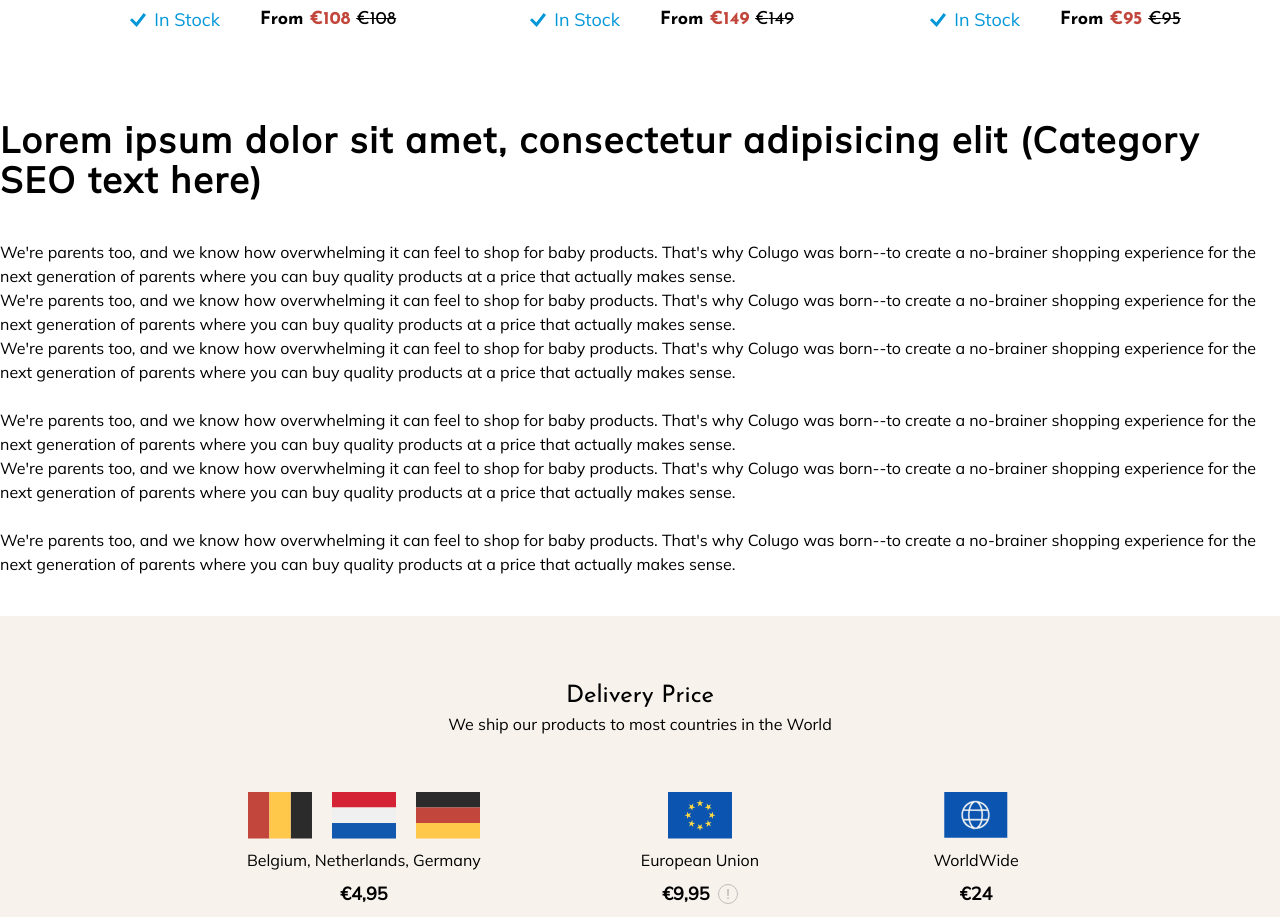
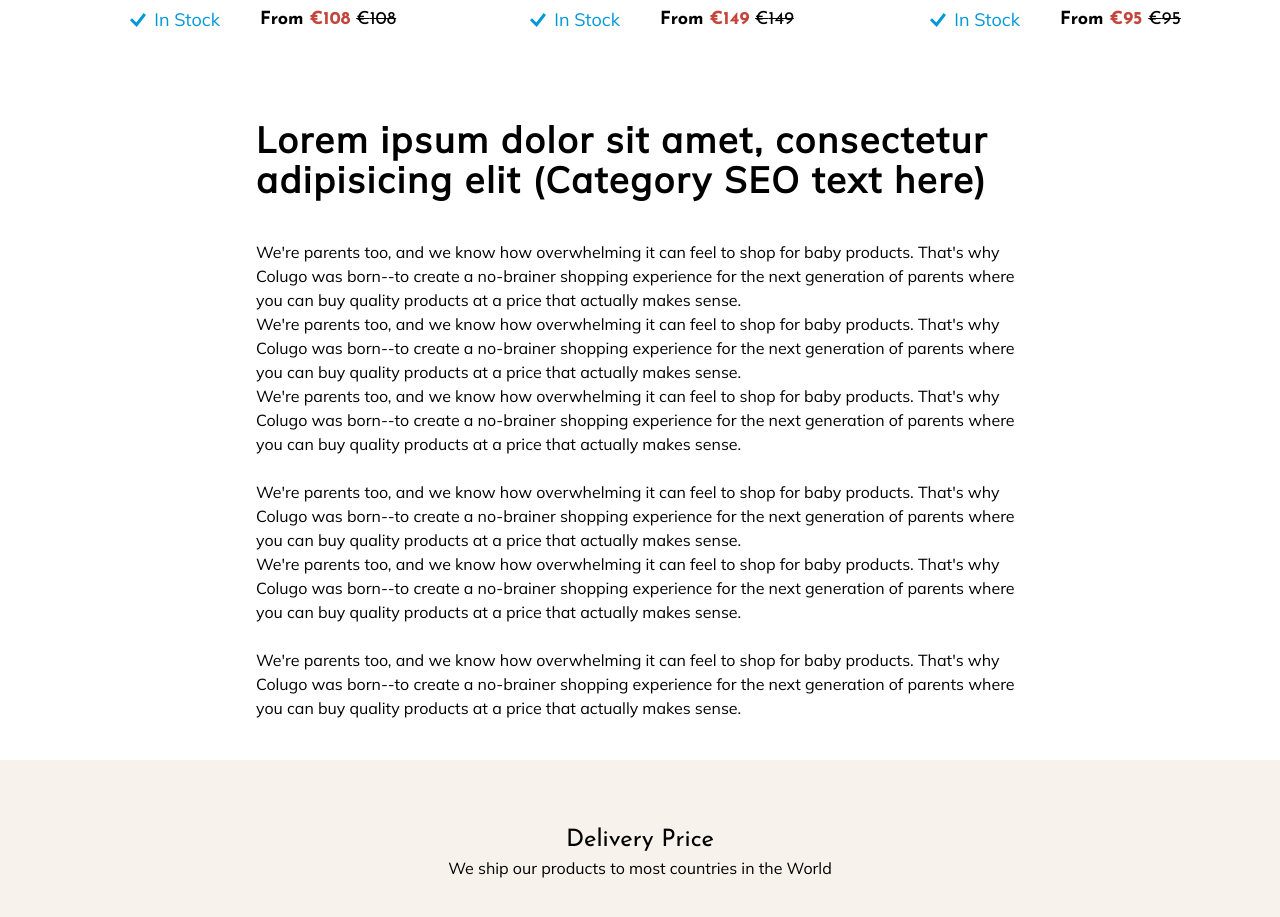
Before and after one commit to acdepak/ecommerce-app, a Next.js app: page /wrap in a window 1280 px wide. Shown: the part 2122-3039 px from the top of the page. Built offline with nearby package versions, Linux system fonts and the light colour scheme.

Commit message:
removed: width == xs and added 3xl width

```diff
--- a/src/components/Typography.tsx
+++ b/src/components/Typography.tsx
@@ -36,7 +36,7 @@ interface TypographyProps extends React.HTMLAttributes<HTMLAnchorElement> {
     | "darkblue"
     | "cream";
   center?: boolean;
-  width?: "xs" | "sm" | "md" | "lg" | "xl" | "2xl" | "4xl";
+  width?: "xs" | "sm" | "md" | "lg" | "xl" | "2xl" | "3xl" | "4xl";
 }
 
 export const Typography: React.FunctionComponent<TypographyProps> = ({
@@ -74,12 +74,12 @@ export const Typography: React.FunctionComponent<TypographyProps> = ({
         varient === "body1" || varient === "body" || varient === "social",
       "text-center": center,
       "max-w-4xl": width === "4xl",
+      "max-w-3xl": width === "3xl",
       "max-w-2xl": width === "2xl",
       "max-w-xl": width === "xl",
       "max-w-lg": width === "lg",
       "max-w-md": width === "md",
       "max-w-sm": width === "sm",
-      "max-w-xs": width === "xs",
 
       "text-dark": color === "dark",
       "text-sky": color === "sky",
```
